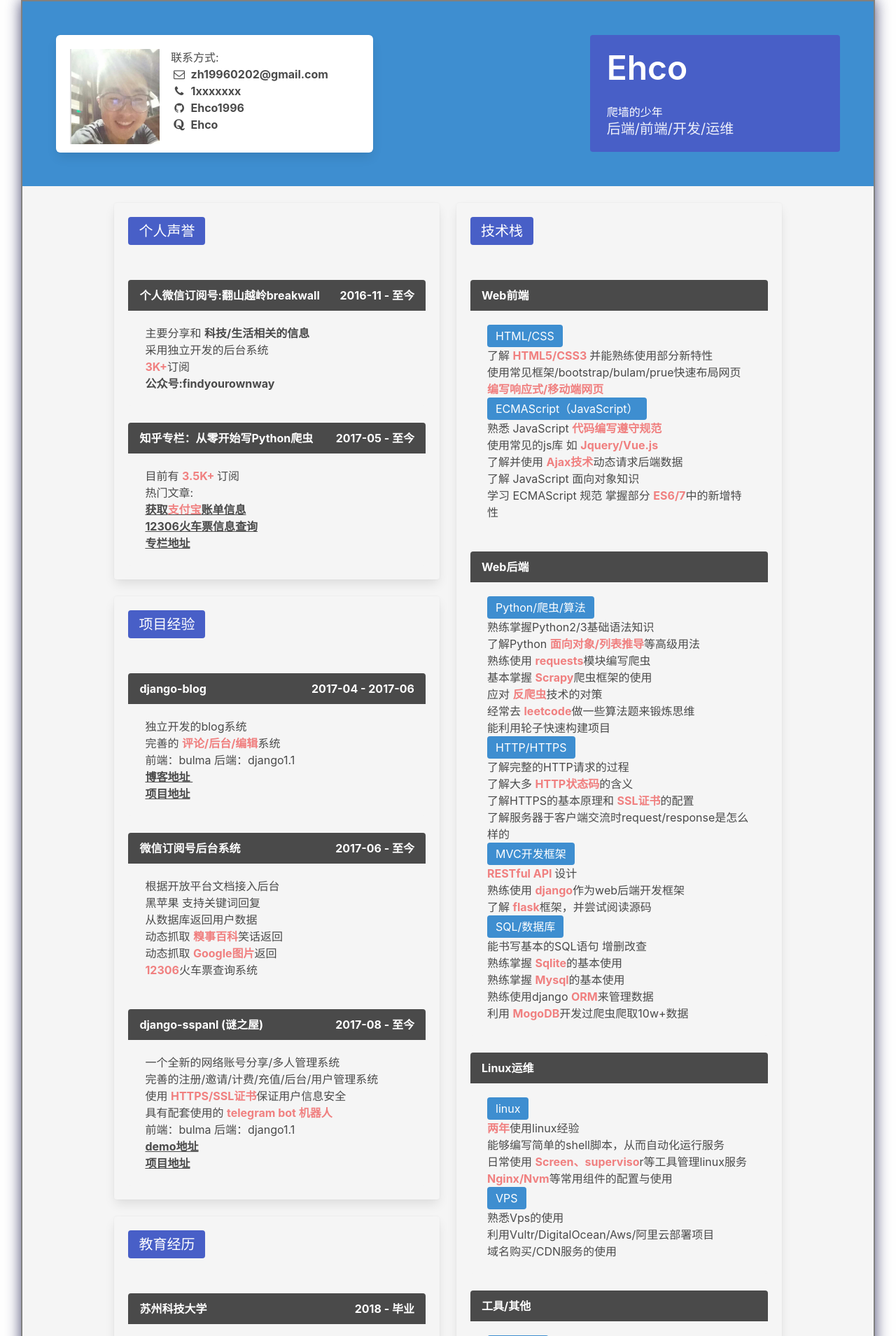
After one commit to Ehco1996/django_blog, a Django app: page /resume/ in a window 1280 px wide. The commit adds this page. Shown: the top 1909 px of the page at 70% size. Run offline with Django 3.2, Linux system fonts and the light colour scheme; some libraries are stand-ins or nearby versions.

Commit message:
增加简历部分

```diff
--- a/blog/urls.py
+++ b/blog/urls.py
@@ -7,12 +7,15 @@ from . import views
 app_name = 'blog'
 urlpatterns = [
     url(r'^$', views.IndexView.as_view(), name='index'),
-    url(r'^post/(?P<pk>[0-9]+)/$', views.PostDetailView.as_view(), name='detail'),
+    url(r'^post/(?P<pk>[0-9]+)/$',
+        views.PostDetailView.as_view(), name='detail'),
     url(r'^archives/(?P<year>[0-9]{4})/(?P<month>[0-9]{1,2})/$',
         views.ArchivesView.as_view(), name='archives'),
-    url(r'^category/(?P<pk>[0-9]+)/$', views.CategoryView.as_view(), name='category'),
-    url(r'^about/$',views.aboutme,name='aboutme'),
-    #url(r'^search/$',views.SearchListView.as_view(),name='search'),
-    url(r'^tags/(?P<pk>[0-9]+)$',views.TagView.as_view(),name='tag'),
+    url(r'^category/(?P<pk>[0-9]+)/$',
+        views.CategoryView.as_view(), name='category'),
+    url(r'^about/$', views.aboutme, name='aboutme'),
+    # url(r'^search/$',views.SearchListView.as_view(),name='search'),
+    url(r'^tags/(?P<pk>[0-9]+)$', views.TagView.as_view(), name='tag'),
+    url(r'^resume/', views.resume, name='resume'),
 
 ] + static(settings.MEDIA_URL, document_root=settings.MEDIA_ROOT)
--- a/blog/views.py
+++ b/blog/views.py
@@ -1,5 +1,6 @@
 from django.core.paginator import EmptyPage, PageNotAnInteger, Paginator
 from django.shortcuts import HttpResponse, get_object_or_404, render
+from django.shortcuts import render_to_response
 from django.views.generic import ListView, DetailView
 import markdown
 from django.db.models import Q
@@ -391,3 +392,6 @@ class TagView(ListView):
     def get_queryset(self):
         tag = get_object_or_404(Tag, pk=self.kwargs.get('pk'))
         return super(TagView, self).get_queryset().filter(tags=tag)
+
+def resume(request):
+    return render_to_response('blog/resume.html')
--- a/templates/base.html
+++ b/templates/base.html
@@ -51,6 +51,7 @@
                             <ul class="nav navbar-nav navbar-right">
                                 <li class="cl-effect-8"><a href="/" data-hover="Home">Home</a></li>
                                 <li class="cl-effect-8"><a href="/about/" data-hover="Home">About</a></li>
+                                <li class="cl-effect-8"><a href="/resume/" data-hover="Home">Resume</a></li>
                                 <li class="cl-effect-8">
                                     <a type="button" href="javascript:playPause();">🎵 开/关</a>
                                 </li>
--- /dev/null
+++ b/templates/blog/resume.html
@@ -0,0 +1,461 @@
+<!DOCTYPE html>
+<html lang="zh">
+{% load static %}
+
+<head>
+    <!-- META -->
+    <meta charset="utf-8">
+    <meta name="viewport" content="width=device-width, initial-scale=1">
+    <link rel="shortcut icon" href="{% static 'img/icon.png' %}" />
+    <title>Ehco 的个人简历</title>
+    <link rel="stylesheet" href="https://maxcdn.bootstrapcdn.com/font-awesome/4.7.0/css/font-awesome.min.css">
+    <link rel="stylesheet" href="https://cdnjs.cloudflare.com/ajax/libs/bulma/0.6.0/css/bulma.min.css">
+
+    <style>
+        #highlight {
+            color: lightcoral;
+            font-weight: bold;
+        }
+
+        body {
+            border: solid 2px;
+            color: gray;
+            margin-left: 30px;
+            margin-right: 30px;
+            box-shadow: 0 0 20px rgba(26, 26, 78, 0.8);
+        }
+    </style>
+</head>
+
+<body>
+    <section class="hero is-info is-samll">
+        <div class="hero-body" id="id-header">
+            <div class="container">
+                <div class="columns">
+                    <div class="column is-5">
+                        <div class="box">
+                            <div class="media">
+                                <div class="media-left">
+                                    <figure class="image is-128x128">
+                                        <img src="{% static 'img/headimg.png' %}">
+                                    </figure>
+                                </div>
+                                <div class="media-content">
+                                    <p>联系方式: </p>
+                                    <ul class="head-info">
+                                        <li>
+                                            <span class="icon">
+                                                <i class="fa fa-envelope-o"></i>
+                                            </span>
+                                            <span>
+                                                <strong>zh19960202@gmail.com</strong>
+                                            </span>
+                                        </li>
+                                        <li>
+                                            <span class="icon">
+                                                <i class="fa fa-phone"></i>
+                                            </span>
+                                            <span>
+                                                <strong>1xxxxxxx</strong>
+                                            </span>
+                                        </li>
+                                        <li>
+                                            <span class="icon">
+                                                <i class="fa fa-github"></i>
+                                            </span>
+                                            <span>
+                                                <strong>
+                                                    <a href="https://github.com/Ehco1996">Ehco1996</a>
+                                                </strong>
+                                            </span>
+                                        </li>
+                                        <li>
+                                            <span class="icon">
+                                                <i class="fa fa-quora"></i>
+                                            </span>
+                                            <span>
+                                                <strong>
+                                                    <a href="https://www.zhihu.com/people/Ehcostuff/activities">Ehco</a>
+                                                </strong>
+                                            </span>
+                                        </li>
+                                    </ul>
+                                </div>
+                            </div>
+                        </div>
+                    </div>
+                    <div class="column is-offset-3">
+                        <div class="notification is-link">
+                            <p class="title is-1">Ehco</p>
+                            <p>爬墙的少年</p>
+                            <p class="subtitle is-5">后端/前端/开发/运维</p>
+                        </div>
+                    </div>
+                </div>
+            </div>
+        </div>
+        </div>
+    </section>
+
+    <section class="hero is-light is-fullheight">
+        <div class="container">
+            <br>
+            <div class="columns">
+                <div class="column">
+                    <div class="box message">
+                        <span class="tag is-link is-large">个人声誉</span>
+                        <hr>
+                        <article class="message">
+                            <div class="message-header">
+                                <p>个人微信订阅号:翻山越岭breakwall</p>
+                                <p>2016-11 - 至今</p>
+                            </div>
+                            <div class="message-body">
+                                <ul>
+                                    <li>主要分享和
+                                        <strong>科技/生活相关的信息</strong>
+                                    </li>
+                                    <li>采用独立开发的后台系统</li>
+                                    <li>
+                                        <span id="highlight">3K+</span>订阅
+                                    </li>
+                                    <li>
+                                        <strong>公众号:findyourownway</strong>
+                                    </li>
+                                </ul>
+                            </div>
+                        </article>
+                        <article class="message">
+                            <div class="message-header">
+                                <p>知乎专栏：从零开始写Python爬虫</p>
+                                <p>2017-05 - 至今</p>
+                            </div>
+                            <div class="message-body">
+                                <ul>
+                                    <li>
+                                        目前有
+                                        <span id="highlight">3.5K+ </span>订阅
+                                    </li>
+                                    <li>热门文章:</li>
+                                    <li>
+                                        <a class="link" href="https://zhuanlan.zhihu.com/p/28537306">
+                                            <strong>获取<span id="highlight">支付宝</span>账单信息</strong>
+                                        </a>
+                                    </li>
+                                    <li>
+                                        <a class="link" href="https://zhuanlan.zhihu.com/p/27969976">
+                                            <strong>12306火车票信息查询</strong>
+                                        </a>
+                                    </li>
+                                    <li>
+                                        <a class="link" href="https://zhuanlan.zhihu.com/Ehco-python">
+                                            <strong>专栏地址</strong>
+                                        </a>
+                                    </li>
+                                </ul>
+                            </div>
+                        </article>
+                    </div>
+                    <div class="box message">
+                        <span class="tag is-link is-large">项目经验</span>
+                        <hr>
+                        <article class="message">
+                            <div class="message-header">
+                                <p>django-blog</p>
+                                <p>2017-04 - 2017-06</p>
+                            </div>
+                            <div class="message-body">
+                                <ul>
+                                    <li>
+                                        <span>独立开发的blog系统</span>
+                                    </li>
+                                    <li>
+                                        完善的
+                                        <span id="highlight">评论/后台/编辑</span>系统
+                                    </li>
+                                    <li>
+                                        <span>前端：bulma 后端：django1.1</span>
+                                    </li>
+                                    <li>
+                                        <a class="link" href="http://www.ehcoblog.ml/">
+                                            <strong>博客地址&nbsp;</strong>
+                                        </a>
+                                    </li>
+                                    <li>
+                                        <a class="link" href="https://github.com/Ehco1996/django_blog">
+                                            <strong>项目地址</strong>
+                                        </a>
+                                    </li>
+                                </ul>
+                            </div>
+                        </article>
+                        <article class="message">
+                            <div class="message-header">
+                                <p>微信订阅号后台系统</p>
+                                <p>2017-06 - 至今</p>
+                            </div>
+                            <div class="message-body">
+                                <ul>
+                                    <li>
+                                        <span>根据开放平台文档接入后台</span>
+                                    </li>
+                                    <li>
+                                        黑苹果
+                                        <span>支持关键词回复</span>
+                                    </li>
+                                    <li>
+                                        <span>从数据库返回用户数据</span>
+                                    </li>
+                                    <li>
+                                        动态抓取
+                                        <span id="highlight">糗事百科</span>笑话返回
+                                    </li>
+                                    <li>
+                                        动态抓取
+                                        <span id="highlight">Google图片</span>返回
+                                    </li>
+                                    <li>
+                                        <span id="highlight">12306</span>火车票查询系统
+                                    </li>
+                                </ul>
+                            </div>
+                        </article>
+                        <article class="message">
+                            <div class="message-header">
+                                <p>django-sspanl (谜之屋)</p>
+                                <p>2017-08 - 至今</p>
+                            </div>
+                            <div class="message-body">
+                                <ul>
+                                    <li>
+                                        <span>一个全新的网络账号分享/多人管理系统</span>
+                                    </li>
+                                    <li>
+                                        <span>完善的注册/邀请/计费/充值/后台/用户管理系统</span>
+                                    </li>
+                                    <li>
+                                        使用
+                                        <span id="highlight">HTTPS/SSL证书</span>保证用户信息安全
+                                    </li>
+                                    <li>
+                                        <span>具有配套使用的
+                                            <strong id="highlight">telegram bot 机器人</strong>
+                                        </span>
+                                    </li>
+                                    <li>
+                                        <span>前端：bulma 后端：django1.1</span>
+                                    </li>
+                                    <li>
+                                        <a href="https://www.ehcozone.ml/">
+                                            <strong>demo地址</strong>
+                                        </a>
+                                    </li>
+                                    <li>
+                                        <a href="https://github.com/Ehco1996/django-sspanel">
+                                            <strong> 项目地址</strong>
+                                        </a>
+                                    </li>
+                                </ul>
+                            </div>
+                        </article>
+                    </div>
+                    <div class="box message">
+                        <span class="tag is-link is-large">教育经历</span>
+                        <hr>
+                        <article class="message">
+                            <div class="message-header">
+                                <p>苏州科技大学</p>
+                                <p>2018 - 毕业</p>
+                            </div>
+                            <div class="message-body">
+                                <ul>
+                                    <li>大一：学生会外联部</li>
+                                    <li id="highlight">大二：CET-6</li>
+                                    <li>大三：分期乐校园经理/自学编程</li>
+                                    <li>大四：开始寻找实习</li>
+                                </ul>
+                            </div>
+                        </article>
+                        <article class="message">
+                            <div class="message-header">
+                                <p>中国大学MOOC</p>
+                                <p>2017 - 年中</p>
+                            </div>
+                            <div class="message-body">
+                                <ul>
+                                    <li>北京理工大学：Python语言程序设计证书</li>
+                                    <li>北京理工大学：Python网络爬虫与信息提取证书</li>
+                                    <li>南京大学：用Python玩转数据证书</li>
+                                    <li>浙江大学：面向对象程序设计--Java语言</li>
+                                </ul>
+                            </div>
+                        </article>
+                        <article class="message">
+                            <div class="message-header">
+                                <p>语言水平</p>
+                                <p>CET - 4 / 6</p>
+                            </div>
+                            <div class="message-body">
+                                <ul>
+                                    <li>大一下/大二上 裸考通过等级考试</li>
+                                    <li>一定的英文听说读写能力</li>
+                                    <li>曾上过全英文慕课:
+                                        <strong id="highlight">哈佛大学公开课：cs50</strong>
+                                    </li>
+                                    <li>
+                                        <strong>能无障碍使用英文开发文档</strong>
+                                    </li>
+                                </ul>
+                            </div>
+                        </article>
+                    </div>
+                </div>
+
+                <div class="column">
+                    <div class="box message">
+                        <span class="tag is-link is-large">技术栈</span>
+                        <hr>
+                        <article class="message">
+                            <div class="message-header">
+                                <p>Web前端</p>
+                            </div>
+                            <div class="message-body">
+                                <span class="tag is-info is-medium">HTML/CSS</span>
+                                <p>了解
+                                    <span id="highlight">HTML5/CSS3 </span>并能熟练使用部分新特性</p>
+                                <p>使用常见框架/bootstrap/bulam/prue快速布局网页</p>
+                                <p id="highlight">编写响应式/移动端网页</p>
+                                <span class="tag is-info is-medium">ECMAScript（JavaScript）</span>
+                                <p>熟悉 JavaScript
+                                    <span id="highlight">代码编写遵守规范</span>
+                                </p>
+                                <p>使用常见的js库 如
+                                    <span id="highlight">Jquery/Vue.js</span>
+                                </p>
+                                <p>了解并使用
+                                    <span id="highlight">Ajax技术</span>动态请求后端数据</p>
+                                <p>了解 JavaScript 面向对象知识</p>
+                                <p>学习 ECMAScript 规范 掌握部分
+                                    <span id="highlight">ES6/7</span>中的新增特性</p>
+                            </div>
+                        </article>
+                        <article class="message">
+                            <div class="message-header">
+                                <p>Web后端</p>
+                            </div>
+                            <div class="message-body">
+                                <span class="tag is-info is-medium">Python/爬虫/算法</span>
+                                <p>熟练掌握Python2/3基础语法知识</p>
+                                <p>了解Python
+                                    <span id="highlight">面向对象/列表推导</span>等高级用法</p>
+                                <p>熟练使用
+                                    <span id="highlight">requests</span>模块编写爬虫</p>
+                                <p>基本掌握
+                                    <span id="highlight">Scrapy</span>爬虫框架的使用</p>
+                                <p>应对
+                                    <span id="highlight">反爬虫</span>技术的对策</p>
+                                <p>经常去
+                                    <span id="highlight">leetcode</span>做一些算法题来锻炼思维</p>
+                                <p>能利用轮子快速构建项目</p>
+                                <span class="tag is-info is-medium">HTTP/HTTPS</span>
+                                <p>了解完整的HTTP请求的过程</p>
+                                <p>了解大多
+                                    <span id="highlight">HTTP状态码</span>的含义</p>
+                                <p>了解HTTPS的基本原理和
+                                    <span id="highlight">SSL证书</span>的配置</p>
+                                <p>了解服务器于客户端交流时request/response是怎么样的</p>
+                                <span class="tag is-info is-medium">MVC开发框架</span>
+                                <p>
+                                    <span id="highlight">RESTful API </span>设计</p>
+                                <p>熟练使用
+                                    <span id="highlight">django</span>作为web后端开发框架</p>
+                                <p>了解
+                                    <span id="highlight">flask</span>框架，并尝试阅读源码</p>
+                                <span class="tag is-info is-medium">SQL/数据库</span>
+                                <p>能书写基本的SQL语句 增删改查</p>
+                                <p>熟练掌握
+                                    <span id="highlight">Sqlite</span>的基本使用</p>
+                                <p>熟练掌握
+                                    <span id="highlight">Mysql</span>的基本使用</p>
+                                <p>熟练使用django
+                                    <span id="highlight">ORM</span>来管理数据</p>
+                                <p>利用
+                                    <span id="highlight">MogoDB</span>开发过爬虫爬取10w+数据</p>
+                            </div>
+                        </article>
+                        <article class="message">
+                            <div class="message-header">
+                                <p>Linux运维</p>
+                            </div>
+                            <div class="message-body">
+                                <span class="tag is-info is-medium">linux</span>
+                                <p>
+                                    <span id="highlight">两年</span>使用linux经验</p>
+                                <p>能够编写简单的shell脚本，从而自动化运行服务</p>
+                                <p>日常使用
+                                    <span id="highlight">Screen、superviso</span>r等工具管理linux服务</p>
+                                <p>
+                                    <span id="highlight">Nginx/Nvm</span>等常用组件的配置与使用</p>
+                                <span class="tag is-info is-medium">VPS</span>
+                                <p>熟悉Vps的使用</p>
+                                <p>利用Vultr/DigitalOcean/Aws/阿里云部署项目</p>
+                                <p>域名购买/CDN服务的使用</p>
+                            </div>
+                        </article>
+                        <article class="message">
+                            <div class="message-header">
+                                <p>工具/其他</p>
+                            </div>
+                            <div class="message-body">
+                                <span class="tag is-info is-medium">科学上网</span>
+                                <p>
+                                    <span id="highlight">Google/Gmail</span>重度用户</p>
+                                <p>习惯阅读官网英文文档</p>
+                                <p>利用Google/stackflow来查找解决问题</p>
+                                <p>能配置多人/大规模/集群式/科学上网环境</p>
+                                <span class="tag is-info is-medium">Git/开源项目</span>
+                                <p>熟练掌握
+                                    <span id="highlight">Git/Github</span>的使用</p>
+                                <p>持续
+                                    <span id="highlight">200+</span>天坚持commit
+                                </p>
+                                <p>了解多人协同开发的基本流程和
+                                    <span id="highlight">分支管理</span>
+                                </p>
+                                <p>了解开源项目的基本运作流程</p>
+                                <p>参与过
+                                    <span id="highlight">bulma/python-alipay-sdk</span>等开源项目</p>
+                                <p>了解
+                                    <span id="highlight">MIT/GPL</span>等常用协议</p>
+                                <span class="tag is-info is-medium">工具</span>
+                                <p>熟练掌握
+                                    <span id="highlight">Markdown</span>的书写语法</p>
+                                <p>日常使用
+                                    <span id="highlight">Vscode</span>作为主力开发工具</p>
+                                <p>Docker的基本使用</p>
+                                <span class="tag is-info is-medium">计算机基础</span>
+                                <p>小学时代开始接触PC，有一定的硬件维护/检修能力</p>
+                                <p>
+                                    <span id="highlight">黑苹果</span>爱好者，能给普通家用机装上Mac os</p>
+                            </div>
+                        </article>
+                    </div>
+                </div>
+            </div>
+        </div>
+    </section>
+
+    <footer class="footer">
+        <div class="container">
+            <div class="content has-text-centered">
+                <p>
+                    Ehco's Resume
+                    <strong>Prowered by</strong>
+                    <a href="https://github.com/Ehco1996">Ehco1996</a>
+                </p>
+            </div>
+        </div>
+    </footer>
+</body>
+
+</html>
```
Also changed, not shown: blog/static/img/headimg.png (added), blog/static/img/icon.png (added), static/img/headimg.png (added), static/img/icon.png (added).
